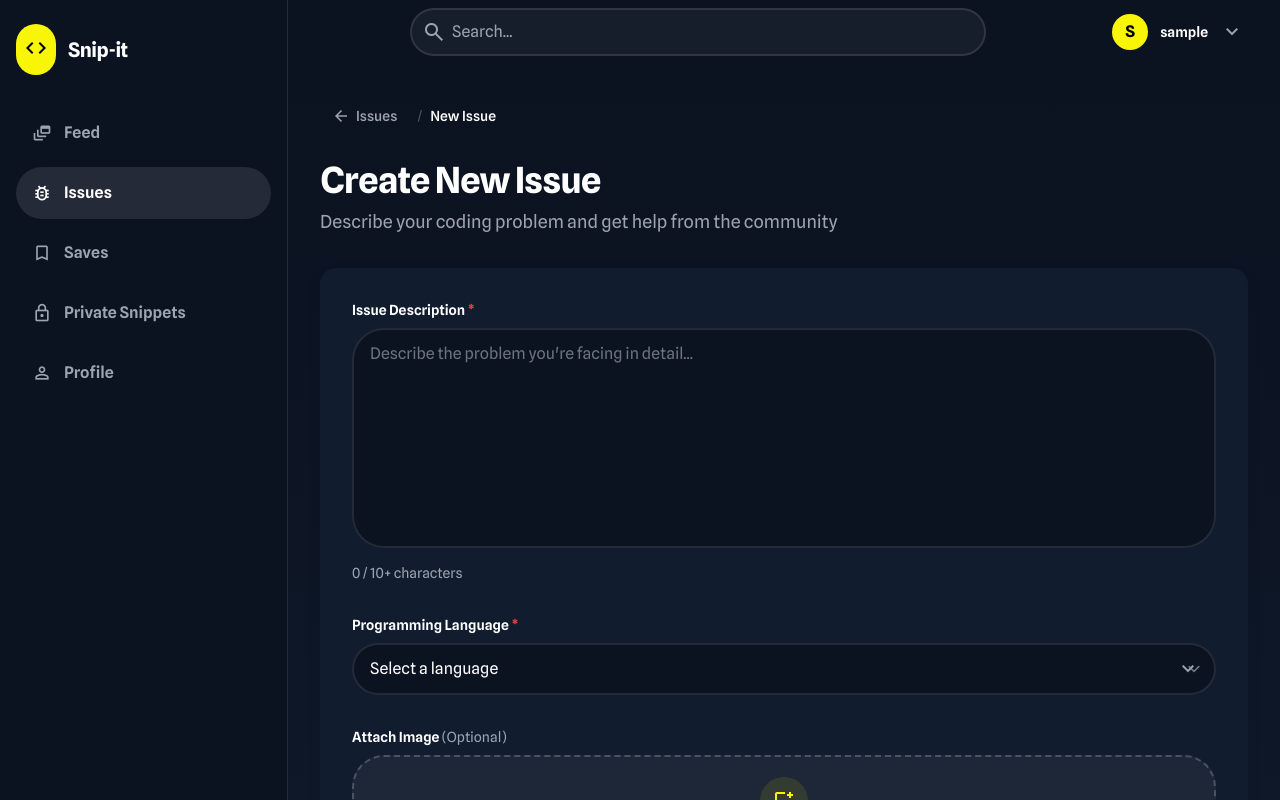
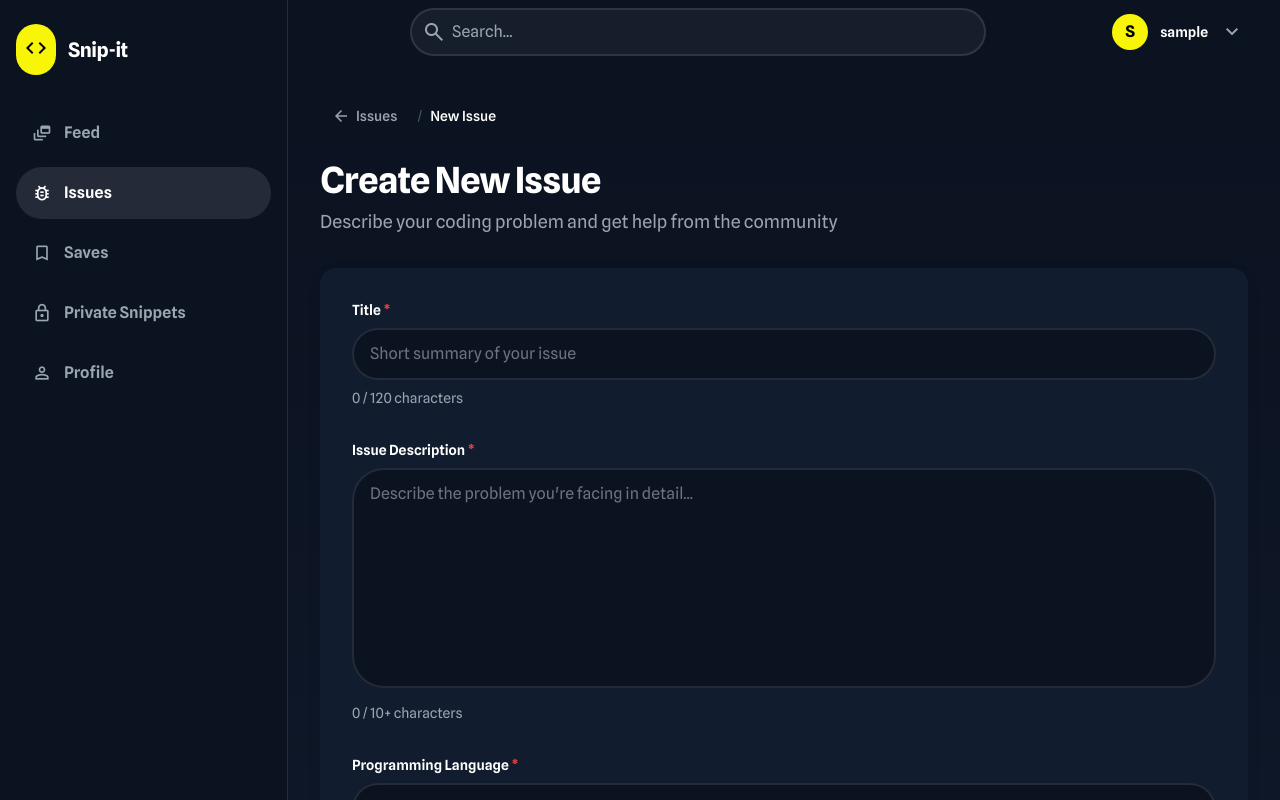
Before and after one commit to BassemArfaoui/snip-it-client, an Angular app: page /issues/new in a window 1280 px wide. Built offline with nearby package versions, Linux system fonts and the light colour scheme; sample sign-in values are in the browser's storage.

Commit message:
add title to issue

```diff
--- a/src/app/issues/create-issue/create-issue.component.html
+++ b/src/app/issues/create-issue/create-issue.component.html
@@ -29,6 +29,39 @@
       }
 
       <form [formGroup]="issueForm" class="space-y-8">
+        <!-- Title Field -->
+        <div>
+          <label for="title" class="block text-sm font-semibold text-text-main dark:text-white mb-2">
+            Title <span class="text-danger">*</span>
+          </label>
+          <input
+            id="title"
+            type="text"
+            formControlName="title"
+            class="w-full px-4 py-3 rounded-xl border-2 text-text-main dark:text-white bg-gray-50 dark:bg-background-dark transition-all focus:ring-0 focus:border-primary focus:bg-white dark:focus:bg-card-dark"
+            [ngClass]="{
+              'border-gray-200 dark:border-white/10': !title?.invalid || !title?.touched,
+              'border-danger': title?.invalid && title?.touched
+            }"
+            placeholder="Short summary of your issue" />
+
+          @if (title?.invalid && title?.touched) {
+            <p class="mt-2 text-sm text-danger flex items-center gap-1">
+              <span class="material-symbols-outlined text-sm">info</span>
+              @if (title?.errors?.['required']) {
+                Title is required
+              } @else if (title?.errors?.['minlength']) {
+                Title must be at least 4 characters long
+              } @else if (title?.errors?.['maxlength']) {
+                Title must be at most 120 characters long
+              }
+            </p>
+          }
+          <p class="mt-2 text-sm text-text-muted dark:text-gray-400">
+            {{ title?.value?.length || 0 }} / 120 characters
+          </p>
+        </div>
+
         <!-- Content Field -->
         <div>
           <label for="content" class="block text-sm font-semibold text-text-main dark:text-white mb-2">
--- a/src/app/issues/create-issue/create-issue.component.ts
+++ b/src/app/issues/create-issue/create-issue.component.ts
@@ -40,9 +40,14 @@ export class CreateIssueComponent implements OnInit {
 
   ngOnInit() {
     this.issueForm = this.fb.group({
+      title: ['', [Validators.required, Validators.minLength(4), Validators.maxLength(120)]],
       content: ['', [Validators.required, Validators.minLength(10)]],
       language: ['', Validators.required]
     });
+  }
+
+  get title() {
+    return this.issueForm.get('title');
   }
 
   get content() {
--- a/src/app/issues/edit-issue/edit-issue.component.html
+++ b/src/app/issues/edit-issue/edit-issue.component.html
@@ -38,6 +38,39 @@
         }
 
         <form [formGroup]="issueForm" (ngSubmit)="onSubmit()" class="space-y-8">
+          <!-- Title Field -->
+          <div>
+            <label for="title" class="block text-sm font-semibold text-text-main dark:text-white mb-2">
+              Title <span class="text-danger">*</span>
+            </label>
+            <input
+              id="title"
+              type="text"
+              formControlName="title"
+              class="w-full px-4 py-3 rounded-xl border-2 text-text-main dark:text-white bg-gray-50 dark:bg-background-dark transition-all focus:ring-0 focus:border-primary focus:bg-white dark:focus:bg-card-dark"
+              [ngClass]="{
+                'border-gray-200 dark:border-white/10': !title?.invalid || !title?.touched,
+                'border-danger': title?.invalid && title?.touched
+              }"
+              placeholder="Short summary of your issue...">
+
+            @if (title?.invalid && title?.touched) {
+              <p class="mt-2 text-sm text-danger flex items-center gap-1">
+                <span class="material-symbols-outlined text-sm">info</span>
+                @if (title?.errors?.['required']) {
+                  Title is required
+                } @else if (title?.errors?.['minlength']) {
+                  Title must be at least 4 characters long
+                } @else if (title?.errors?.['maxlength']) {
+                  Title must be at most 120 characters long
+                }
+              </p>
+            }
+            <p class="mt-2 text-sm text-text-muted dark:text-gray-400">
+              {{ title?.value?.length || 0 }} / 120 characters
+            </p>
+          </div>
+
           <!-- Content Field -->
           <div>
             <label for="content" class="block text-sm font-semibold text-text-main dark:text-white mb-2">
--- a/src/app/issues/edit-issue/edit-issue.component.ts
+++ b/src/app/issues/edit-issue/edit-issue.component.ts
@@ -40,6 +40,7 @@ export class EditIssueComponent implements OnInit {
 
   ngOnInit() {
     this.issueForm = this.fb.group({
+      title: ['', [Validators.required, Validators.minLength(4), Validators.maxLength(120)]],
       content: ['', [Validators.required, Validators.minLength(10)]],
       language: ['', Validators.required]
     });
@@ -60,6 +61,7 @@ export class EditIssueComponent implements OnInit {
       next: (issue) => {
         this.issue = issue;
         this.issueForm.patchValue({
+          title: issue.title,
           content: issue.content,
           language: issue.language
         });
@@ -71,6 +73,10 @@ export class EditIssueComponent implements OnInit {
         console.error('Error loading issue:', err);
       }
     });
+  }
+
+  get title() {
+    return this.issueForm.get('title');
   }
 
   get content() {
--- a/src/app/issues/issue-details/issue-details.component.html
+++ b/src/app/issues/issue-details/issue-details.component.html
@@ -48,7 +48,7 @@
               <span class="font-medium hidden sm:inline">Issues</span>
             </a>
             <span class="text-text-muted/40 dark:text-gray-600 hidden sm:inline">/</span>
-            <span class="text-text-main dark:text-white font-medium truncate max-w-[200px] hidden sm:inline">{{ issue.content | slice:0:25 }}...</span>
+            <span class="text-text-main dark:text-white font-medium truncate max-w-[200px] hidden sm:inline">{{ issue.title }}</span>
           </nav>
 
           <div class="flex items-center gap-2">
@@ -77,6 +77,10 @@
           </div>
 
           <!-- Issue Content -->
+          <h1 class="text-2xl sm:text-3xl font-bold text-text-main dark:text-white mb-4 leading-tight">
+            {{ issue.title }}
+          </h1>
+
           <div class="text-text-main dark:text-white text-lg leading-relaxed whitespace-pre-wrap">
             {{ issue.content }}
           </div>
--- a/src/app/issues/issues-list/issues-list.component.html
+++ b/src/app/issues/issues-list/issues-list.component.html
@@ -165,6 +165,9 @@
             <!-- Post Content -->
             <a [routerLink]="['/issues', issue.id]" class="block group">
               <div class="px-5 py-4">
+                <h3 class="text-lg font-bold text-text-main dark:text-white group-hover:text-primary dark:group-hover:text-primary transition-colors mb-1">
+                  {{ issue.title }}
+                </h3>
                 <p class="text-text-main dark:text-white text-base leading-relaxed group-hover:text-primary dark:group-hover:text-primary transition-colors">
                   {{ issue.content }}
                 </p>
--- a/src/app/profile/profile.component.html
+++ b/src/app/profile/profile.component.html
@@ -165,7 +165,8 @@
                 </span>
               </div>
             </div>
-            <h3 class="text-lg font-bold text-text-main dark:text-white mb-2">{{ issue.language }}</h3>
+            <h3 class="text-lg font-bold text-text-main dark:text-white mb-1">{{ issue.title }}</h3>
+            <div class="text-xs text-text-muted dark:text-gray-400 mb-2">{{ issue.language }}</div>
             <p class="text-text-muted dark:text-gray-300 text-sm leading-relaxed mb-4">{{ issue.content }}</p>
             <div class="flex items-center justify-between pt-2 border-t border-gray-100 dark:border-white/10 text-sm text-text-muted">
               <span>💡 {{ issue.solutionsCount }} solutions</span>
--- a/src/app/services/issues.service.ts
+++ b/src/app/services/issues.service.ts
@@ -10,6 +10,7 @@ export interface IssueAuthor {
 
 export interface Issue {
   id: number;
+  title: string;
   content: string;
   language: string;
   imageUrl?: string;
@@ -26,12 +27,14 @@ export interface IssueDetails extends Issue {
 }
 
 export interface CreateIssueRequest {
+  title: string;
   content: string;
   language: string;
   imageUrl?: string;
 }
 
 export interface UpdateIssueRequest {
+  title?: string;
   content?: string;
   language?: string;
   imageUrl?: string;
--- a/src/app/services/profile.service.ts
+++ b/src/app/services/profile.service.ts
@@ -29,6 +29,7 @@ export interface Post {
 
 export interface Issue {
   id: number;
+  title: string;
   content: string;
   language: string;
   solutionsCount: number;
```
